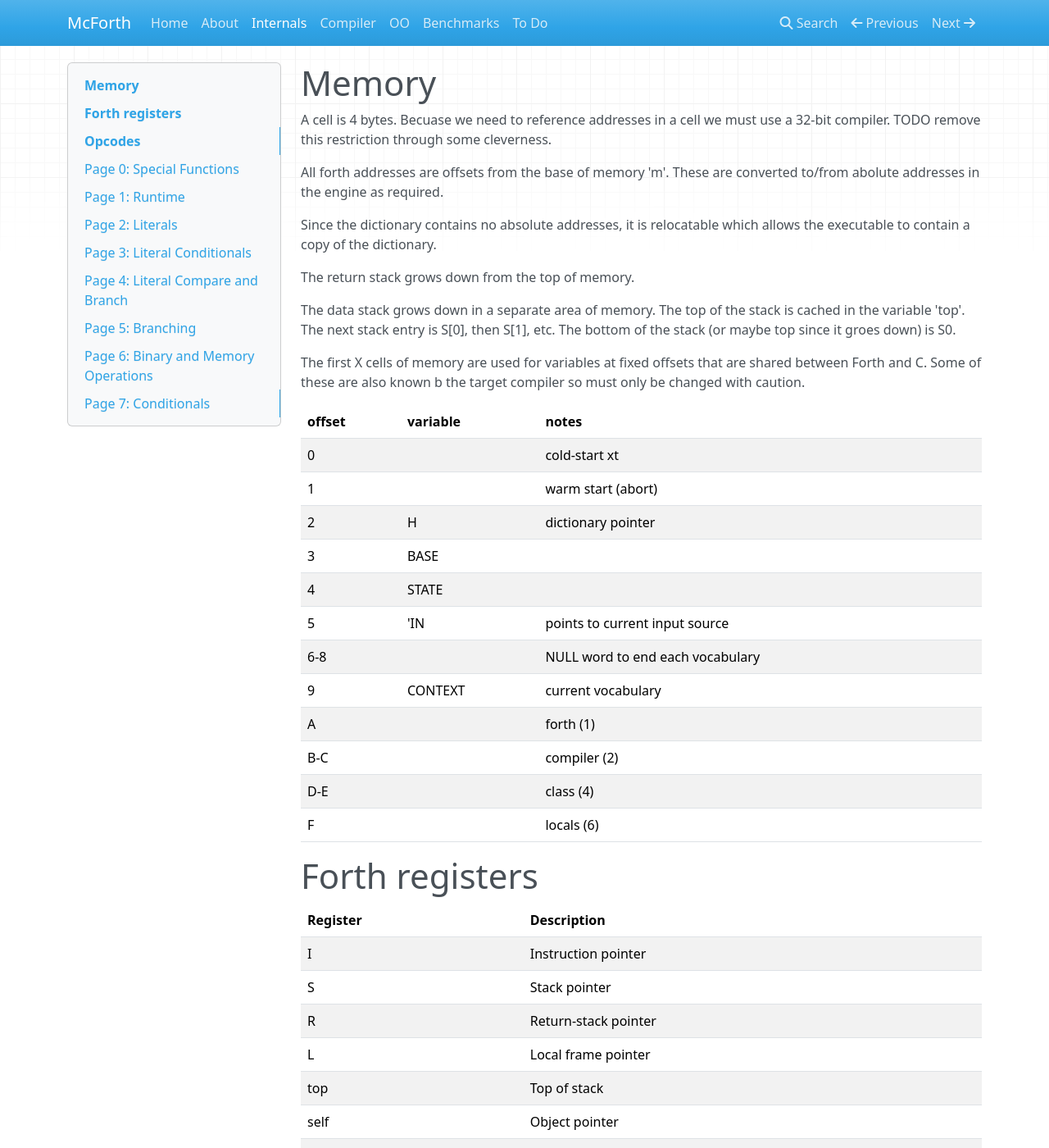
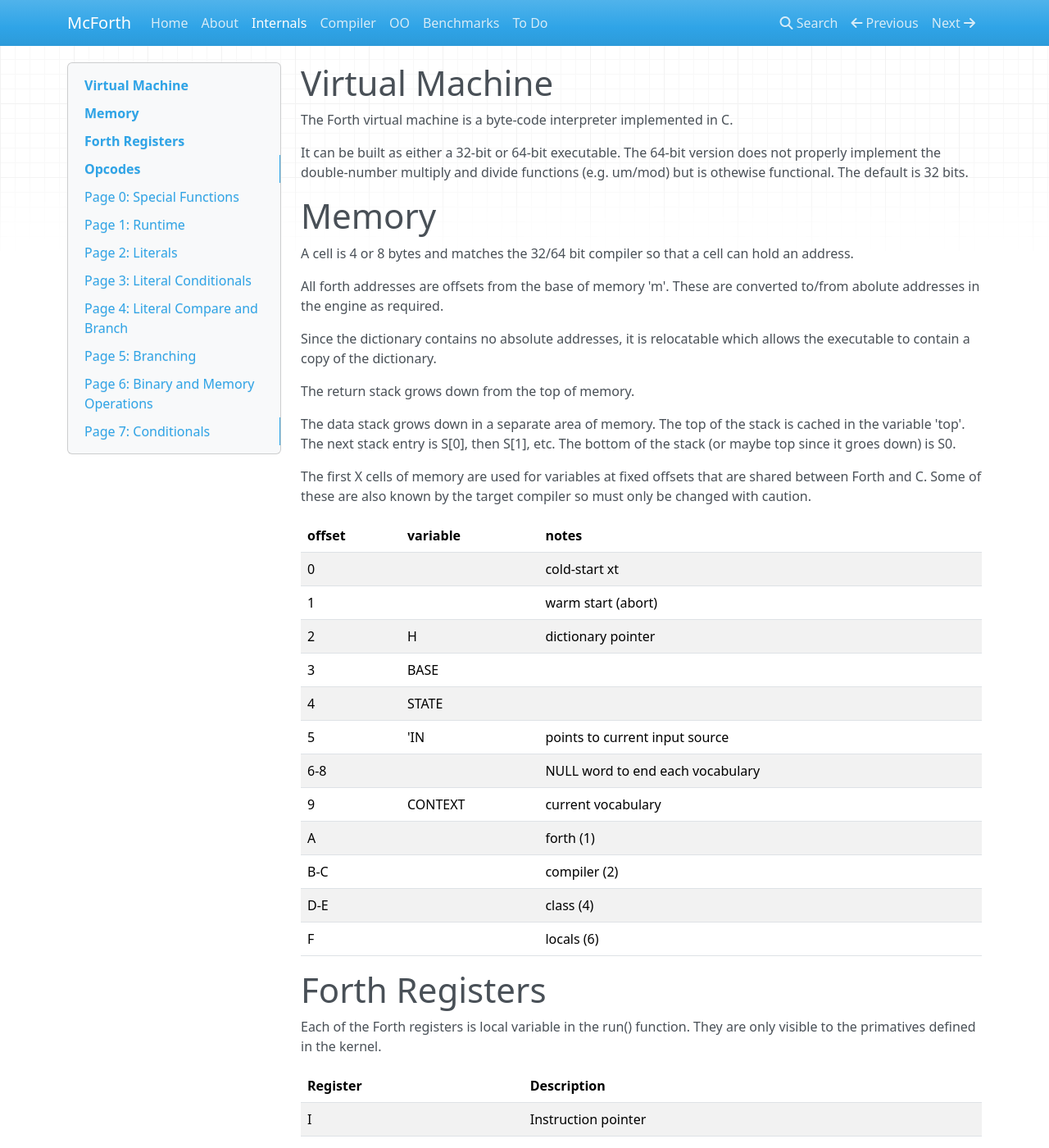
Before and after one commit to amckewan/mcforth, an MkDocs documentation site: the page built from docs/internals.md, in a window 1280 px wide and 1400 px high. Shown: the whole window at 82% size. Built offline with MkDocs 1.6.1, drawn with Linux system fonts in a browser that asks for light colours; nearby versions of some CDN libraries; some of the changed text lies outside the part shown.

Commit message:
Update benchmark results and docs
A bit slower with locals and objects.

```diff
--- a/docs/internals.md
+++ b/docs/internals.md
@@ -1,16 +1,32 @@
+# Virtual Machine
+
+The Forth virtual machine is a byte-code interpreter implemented in C.
+
+It can be built as either a 32-bit or 64-bit executable. The 64-bit version
+does not properly implement the double-number multiply and divide functions (e.g. um/mod) but is othewise functional. The default is 32 bits.
+
 # Memory
 
-A cell is 4 bytes. Becuase we need to reference addresses in a cell we must use a 32-bit compiler. TODO remove this restriction through some cleverness.
+A cell is 4 or 8 bytes and matches the 32/64 bit compiler so that a cell can hold an address.
 
-All forth addresses are offsets from the base of memory 'm'. These are converted to/from abolute addresses in the engine as required.
+All forth addresses are offsets from the base of memory 'm'.
+These are converted to/from abolute addresses in the engine as required.
 
-Since the dictionary contains no absolute addresses, it is relocatable which allows the executable to contain a copy of the dictionary.
+Since the dictionary contains no absolute addresses,
+it is relocatable which allows the executable to contain
+a copy of the dictionary.
 
 The return stack grows down from the top of memory.
 
-The data stack grows down in a separate area of memory. The top of the stack is cached in the variable 'top'. The next stack entry is S[0], then S[1], etc. The bottom of the stack (or maybe top since it groes down) is S0.
+The data stack grows down in a separate area of memory.
+The top of the stack is cached in the variable 'top'.
+The next stack entry is S[0], then S[1], etc.
+The bottom of the stack (or maybe top since it groes down) is S0.
 
-The first X cells of memory are used for variables at fixed offsets that are shared between Forth and C. Some of these are also known b the target compiler so must only be changed with caution.
+The first X cells of memory are used for variables at fixed offsets
+that are shared between Forth and C.
+Some of these are also known by the target compiler so must
+only be changed with caution.
 
 | offset | variable  | notes
 | -------| ----------| -----
@@ -28,7 +44,10 @@ The first X cells of memory are used for variables at fixed offsets that are sha
 |  F     |           | locals (6)
 
 
-# Forth registers
+# Forth Registers
+
+Each of the Forth registers is local variable in the run() function.
+They are only visible to the primatives defined in the kernel.
 
 Register | Description
 ---- | ----------
@@ -53,16 +72,16 @@ by COMPILER words that know what to do in each case.
 There are several types of operands:
 
 * Literals (cell bytes)
-* Addresses (cell bytes)
+* Addresses (cell bytes, offset from m)
 * Branch offsets (1 byte)
-* Strings (count + 1 bytes)
+* Strings (1-byte count + chars)
 
 Opcodes 60-FF have no operands and are always inlined.
 
 Page | Description | Example
 ---- | ----------  | -------
-0 | special functions | call, exit, loop, dovar
-1 | runtime | dovar, docreate
+0 | special functions | call, exit, abort"
+1 | runtime | docon, dovar
 2 | lit op | 5 +
 3 | lit cond | 5 <
 4 | lit cond branch | 5 < if
@@ -76,8 +95,8 @@ Page | Description | Example
 opcode | function | operands
 ------ | -------- | -----
 0 | exit
-1 | call | 16-bit address
-2 | call32 | 32-bit address
+1 | call | 16-bit offset, in cells, from m
+2 | callx | cell offset from m
 3 | branch | offset
 4 | do | offset
 5 | ?do | offset
@@ -96,9 +115,9 @@ F |
 
 opcode | function | operands
 ------ | -------- | -----
-10 | docon| op, value
+10 | docon| op, align, value
 11 | dovar | op, align, value
-12 | docreate | op, align, I for DOES>, data
+12 | dodoes | op, I for DOES>, data
 13 | dovalue | op, align, value
 14 | dodefer | op, align, xt
 15 |
```
Also changed, not shown: docs/bench.md (+7 -7 lines).
